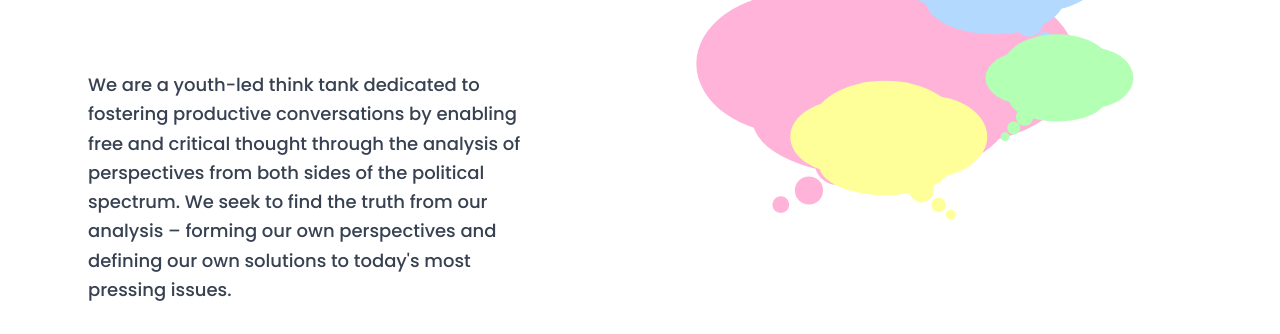
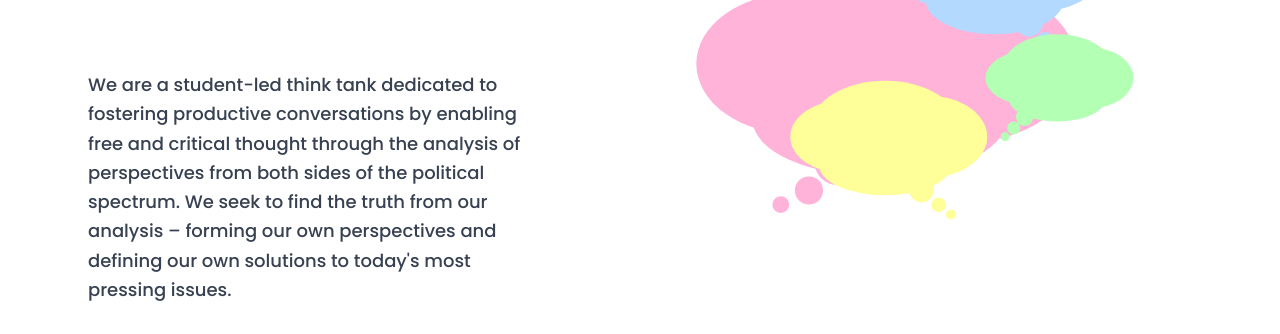
Before and after one commit to CreativeCodur/critical-collective, a Next.js app: page / in a window 1280 px wide. Shown: the part 517-851 px from the top of the page. Built offline with nearby package versions, Linux system fonts and the light colour scheme; no server answers.

Commit message:
Update hero-section.tsx

```diff
--- a/components/hero-section.tsx
+++ b/components/hero-section.tsx
@@ -44,7 +44,7 @@ export function HeroSection() {
             </h1>
 
             <p className="text-lg text-gray-700 mb-8 leading-relaxed max-w-md animate-on-load opacity-0" style={{ fontFamily: 'Poppins, sans-serif', fontWeight: 500 }}>
-              We are a youth-led think tank dedicated to fostering productive conversations by enabling free and critical thought through the analysis of perspectives from both sides of the political spectrum. We seek to find the truth from our analysis – forming our own perspectives and defining our own solutions to today's most pressing issues.
+              We are a student-led think tank dedicated to fostering productive conversations by enabling free and critical thought through the analysis of perspectives from both sides of the political spectrum. We seek to find the truth from our analysis – forming our own perspectives and defining our own solutions to today's most pressing issues.
             </p>
 
             <div className="animate-on-load opacity-0">
```
